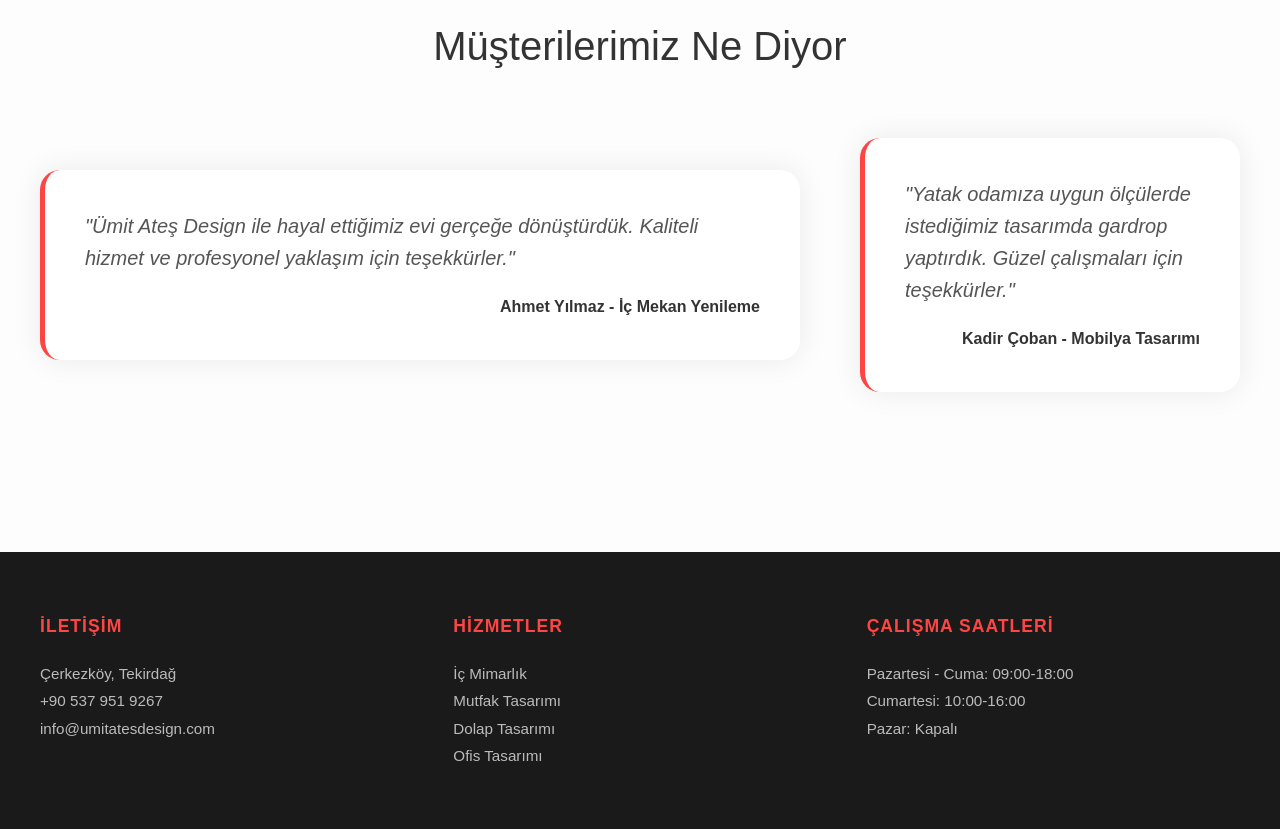
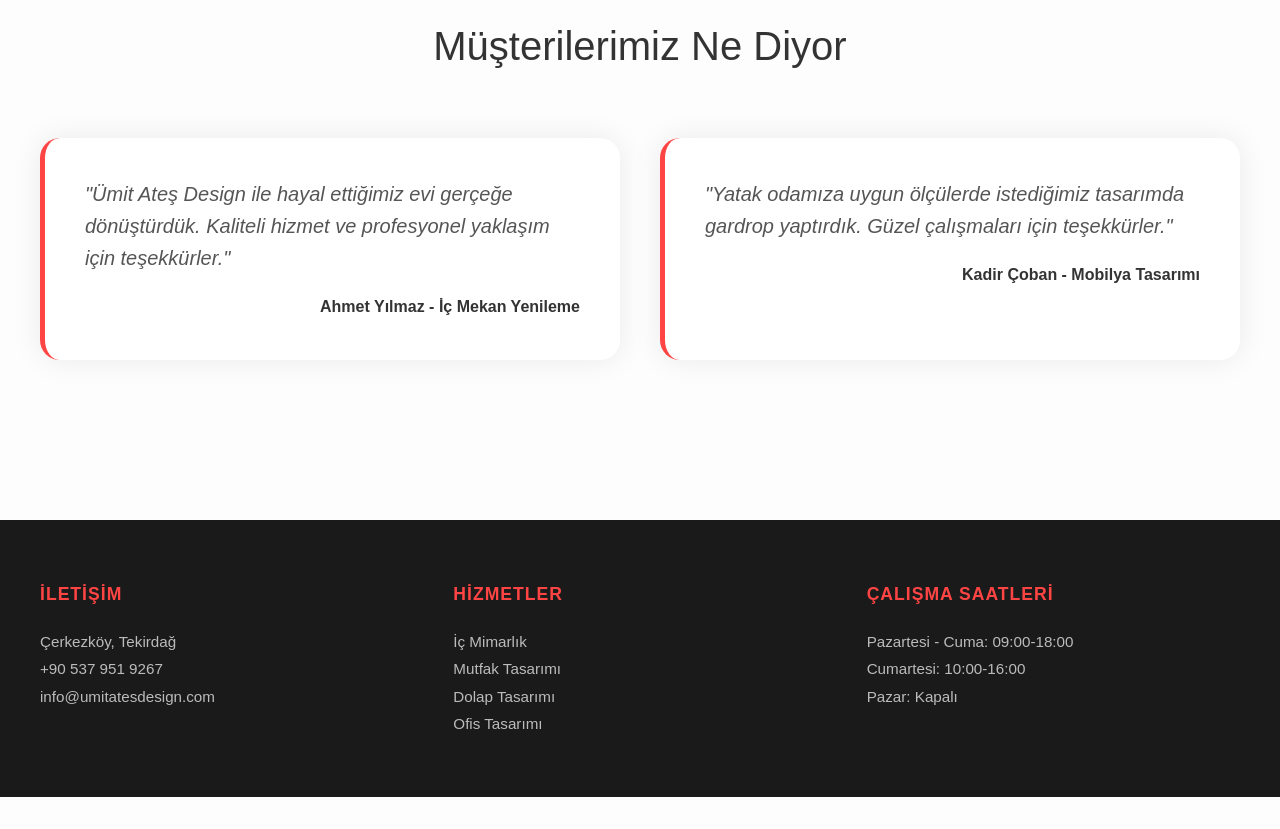
Before and after one commit to orhankement/uadesign, a plain HTML site: page index.html in a window 1280 px wide. Shown: the part 2740-3569 px from the top of the page. After the commit the page ends 3537 px from the top, so only its background shows below. Drawn offline with Linux system fonts and the light colour scheme.

Commit message:
Update styles.css

```diff
--- a/styles.css
+++ b/styles.css
@@ -420,9 +420,9 @@ body {
     max-width: 1200px;
     margin: 0 auto;
     display: grid;
-    grid-template-columns: 2fr 1fr;
-    gap: 60px;
-    align-items: center;
+    grid-template-columns: 1fr 1fr;
+    gap: 40px;
+    align-items: stretch;
 }
 
 .testimonial-card {
```
